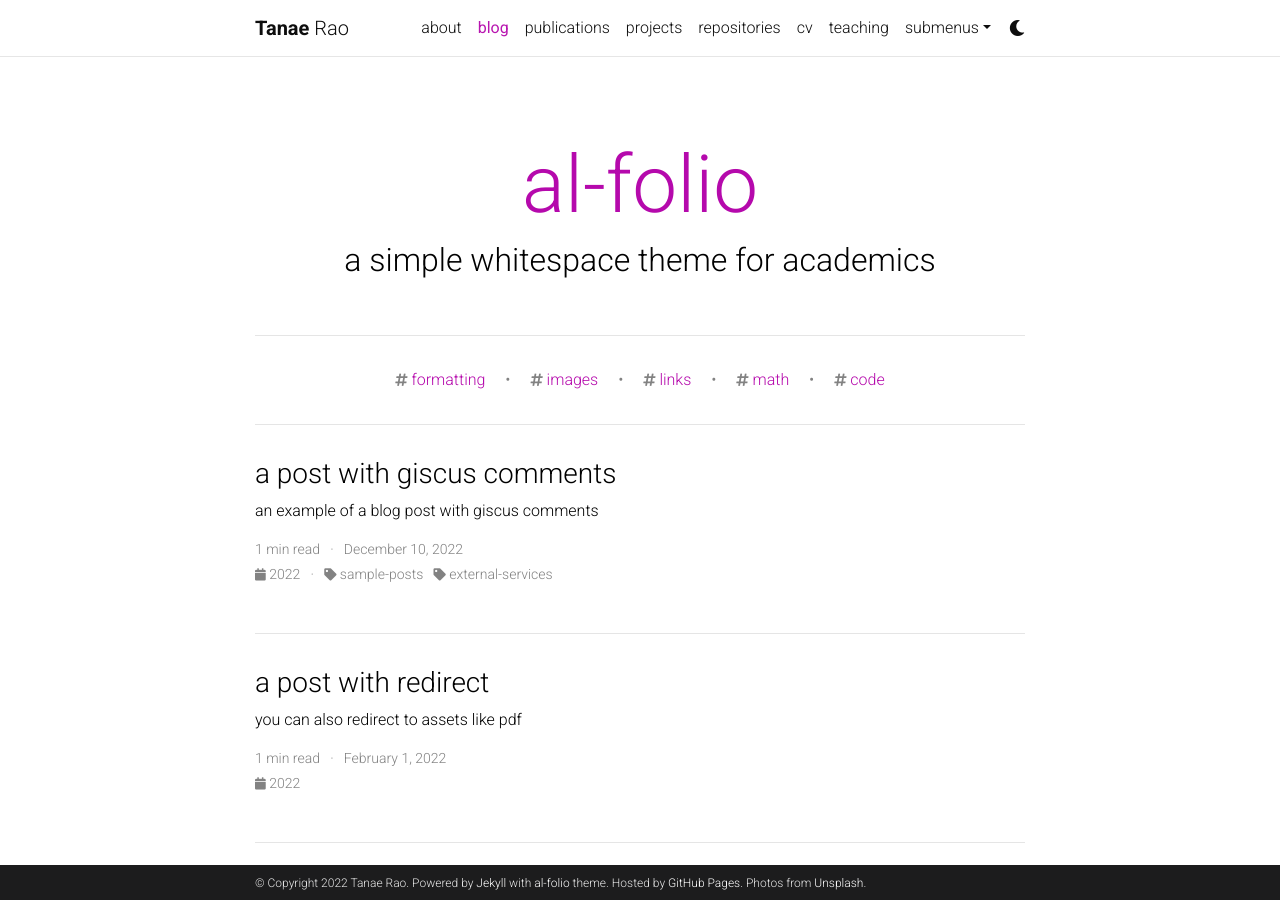
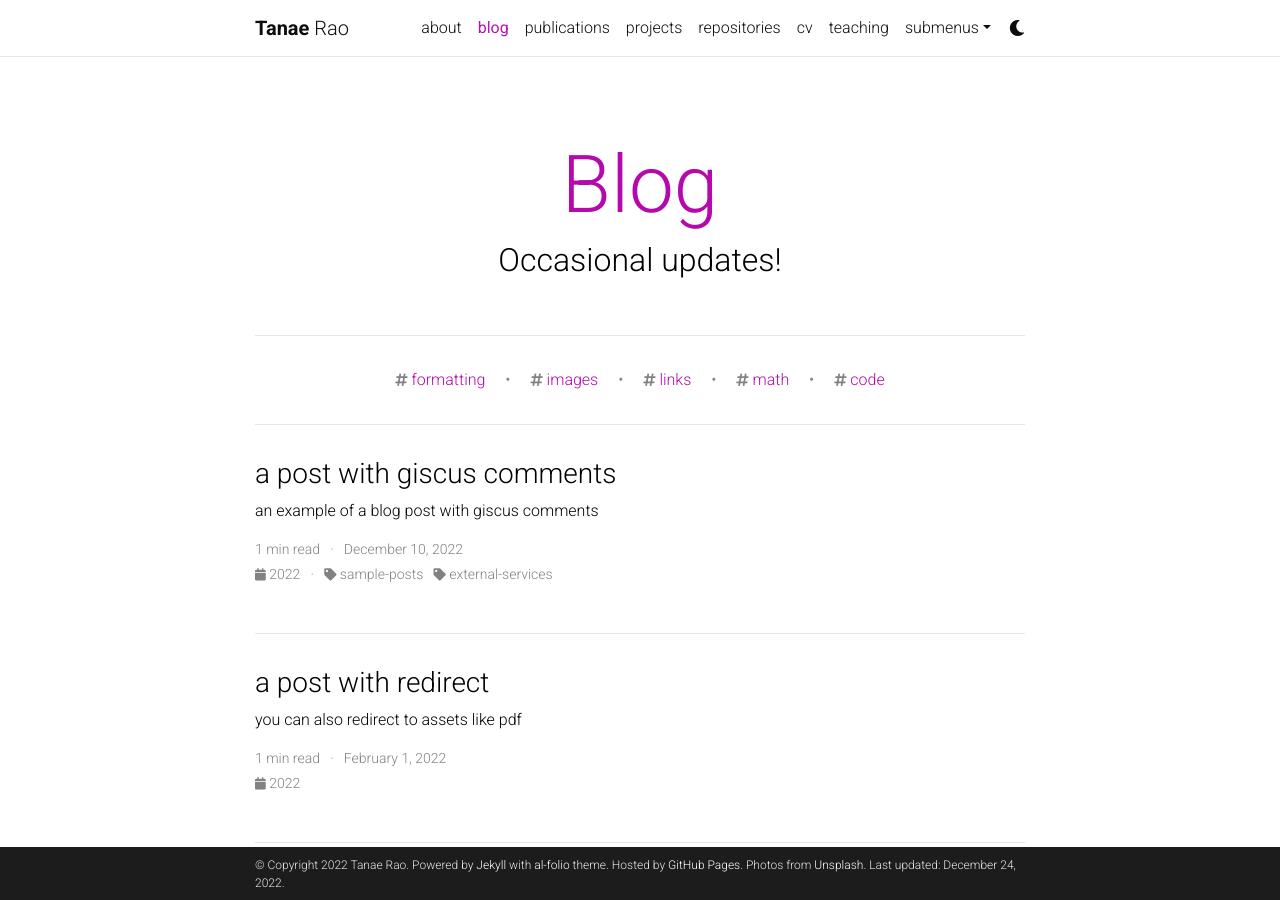
Before and after one commit to tanaerao/tanaerao.github.io, a Jekyll site: the page built from blog/index.html, in a window 1280 px wide and 900 px high. Built offline with Jekyll 4.4.1, drawn with Linux system fonts in a browser that asks for light colours; the list of posts is cut into pages by our own code; comment, search, counter and statistics services are not loaded; a style sheet for code colours, icons or effects is not loaded; some of the changed lines change nothing that is shown.

Commit message:
Update _config.yml

```diff
--- a/_config.yml
+++ b/_config.yml
@@ -20,7 +20,7 @@ icon: ⚛️  # the emoji used as the favicon (alternatively, provide image name
 
 url: https://tanaerao.github.io # the base hostname & protocol for your site
 baseurl:
-last_updated: false # set to true if you want to display last updated in the footer
+last_updated: true # set to true if you want to display last updated in the footer
 impressum_path:  # set to path to include impressum link in the footer, use the same path as permalink in a page, helps to conform with EU GDPR
 
 # -----------------------------------------------------------------------------
@@ -67,37 +67,11 @@ og_image: # The site-wide (default for all links) Open Graph preview image
 # Social integration
 # -----------------------------------------------------------------------------
 
-github_username: # your GitHub user name
-gitlab_username: # your GitLab user name
-twitter_username: # your Twitter handle
-mastodon_username: # your mastodon instance+username in the format instance.tld/@username
-linkedin_username: # your LinkedIn user name
-telegram_username: # your Telegram user name
-scholar_userid: # your Google Scholar ID
-semanticscholar_id: # your Semantic Scholar ID
-whatsapp_number: # your WhatsApp number (full phone number in international format. Omit any zeroes, brackets, or dashes when adding the phone number in international format.)
-orcid_id: # your ORCID ID
-medium_username: # your Medium username
-quora_username: # your Quora username
-publons_id: # your ID on Publons
-research_gate_profile: # your profile on ResearchGate
-blogger_url: # your blogger URL
-work_url: # work page URL
-keybase_username: # your keybase user name
-wikidata_id: # your wikidata id
-dblp_url: # your DBLP profile url
-stackoverflow_id: # your stackoverflow id
-kaggle_id: # your kaggle id
-lastfm_id: # your lastfm id
-spotify_id: # your spotify id
-pinterest_id: # your pinterest id
-unsplash_id: # your unsplash id
-instagram_id: # your instagram id
-facebook_id: # your facebook id
-discord_id: # your discord id (18-digit unique numerical identifier)
+github_username: tanaerao
+twitter_username: tanaerao
 
 contact_note: >
-  You can even add a little note about which of these is the best way to reach you.
+  Feel free to reach out by email (raotanae [@] gmail [dot] com).
 
 # -----------------------------------------------------------------------------
 # Analytics and search engine verification
@@ -113,9 +87,9 @@ bing_site_verification:  # out your bing-site-verification ID (Bing Webmaster)
 # Blog
 # -----------------------------------------------------------------------------
 
-blog_name: al-folio # blog_name will be displayed in your blog page
+blog_name: Blog # blog_name will be displayed in your blog page
 blog_nav_title: blog # your blog must have a title for it to be displayed in the nav bar
-blog_description: a simple whitespace theme for academics
+blog_description: Occasional updates!
 permalink: /blog/:year/:title/
 
 # Pagination
@@ -147,7 +121,10 @@ disqus_shortname: al-folio # put your disqus shortname
 # you can display them in your blog by adding a link to the RSS feed.
 external_sources:
   - name: medium.com
-    rss_url: https://medium.com/@al-folio/feed
+    rss_url: https://medium.com/feed/@tanaerao
+  - name: substack.com
+    rss_url: https://suboptimal.substack.com/feed
+
 
 # -----------------------------------------------------------------------------
 # Collections
```
